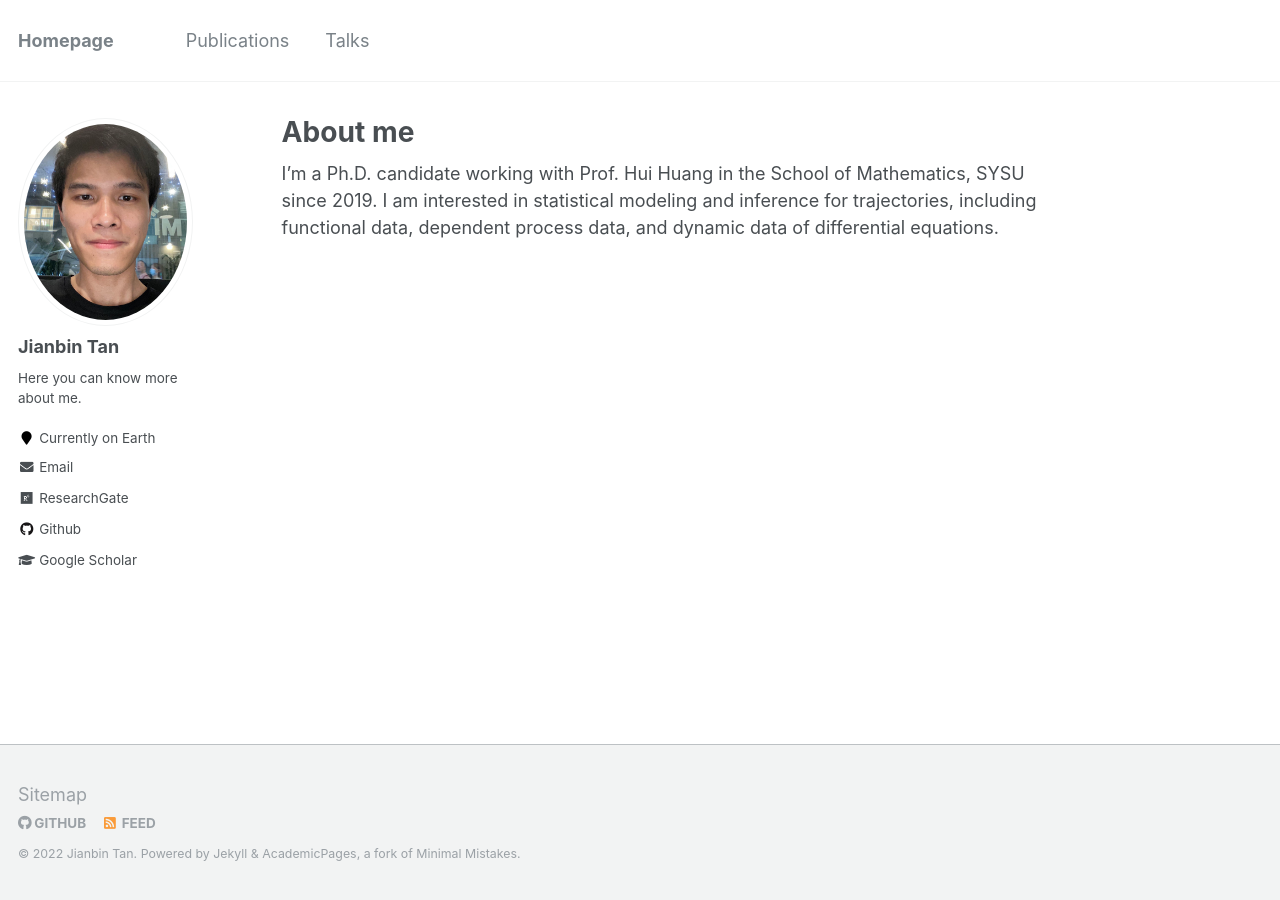
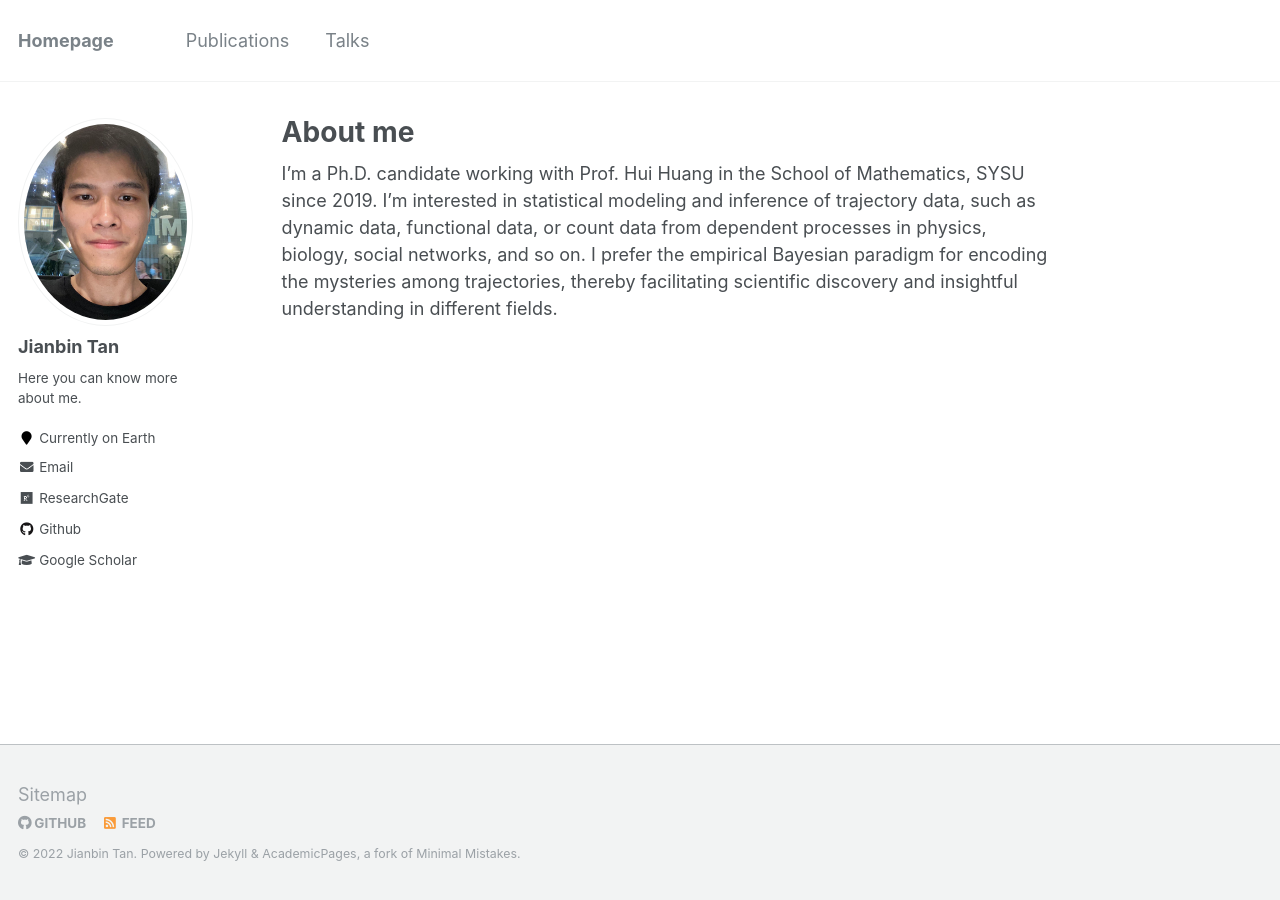
Before and after one commit to Tan-jianbin/Tan-jianbin.github.io, a Jekyll site: the page built from _pages/about.md, in a window 1280 px wide. Built offline with Jekyll 4.4.1, drawn with Linux system fonts in a browser that asks for light colours.

Commit message:
Update about.md

```diff
--- a/_pages/about.md
+++ b/_pages/about.md
@@ -8,4 +8,4 @@ redirect_from:
   - /about.html
 ---
 
-I’m a Ph.D. candidate working with Prof. Hui Huang in the School of Mathematics, SYSU since 2019. I am interested in statistical modeling and inference for trajectories, including functional data, dependent process data, and dynamic data of differential equations.
+I’m a Ph.D. candidate working with Prof. Hui Huang in the School of Mathematics, SYSU since 2019. I'm interested in statistical modeling and inference of trajectory data, such as dynamic data, functional data, or count data from dependent processes in physics, biology, social networks, and so on. I prefer the empirical Bayesian paradigm for encoding the mysteries among trajectories, thereby facilitating scientific discovery and insightful understanding in different fields.
```
